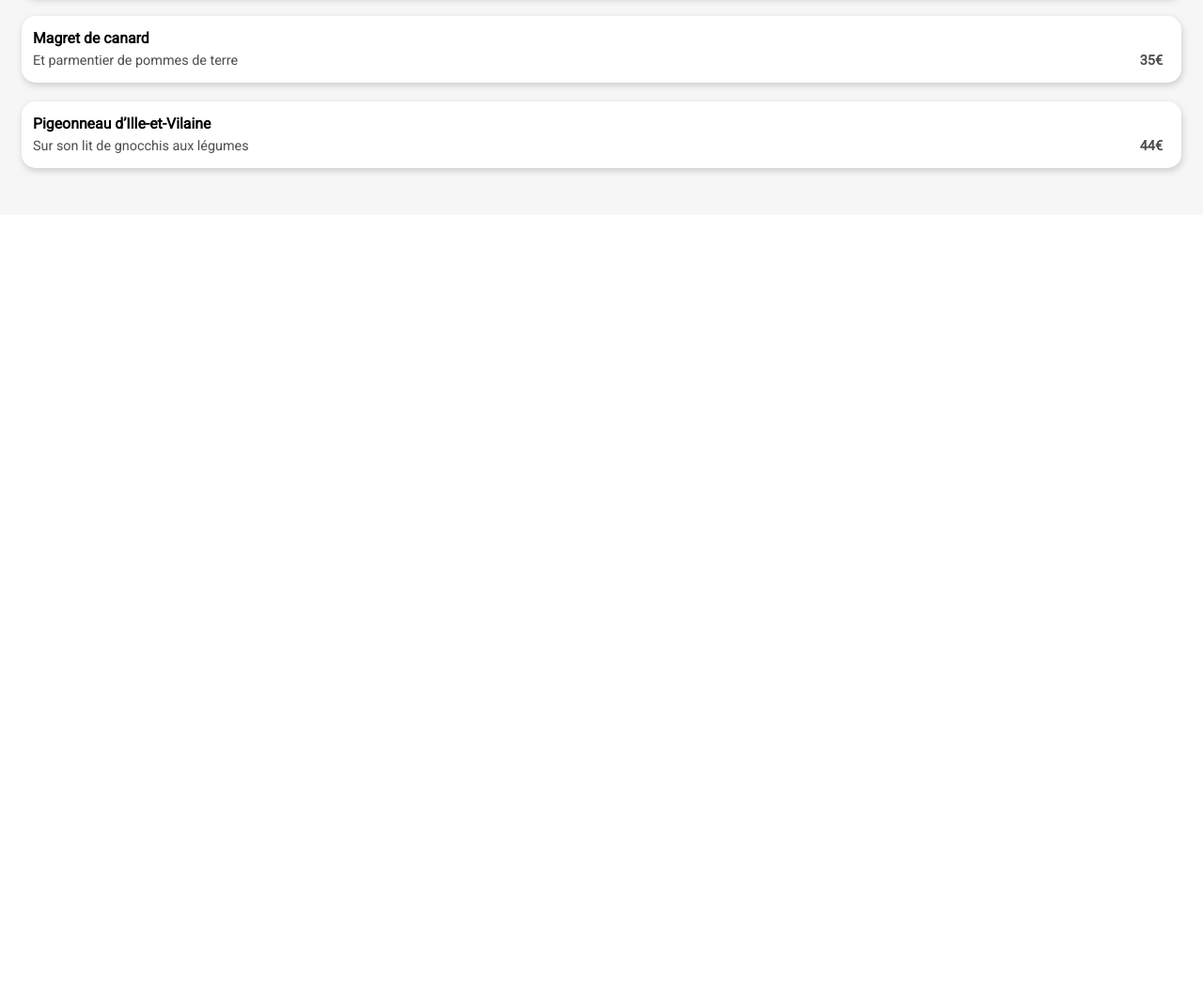
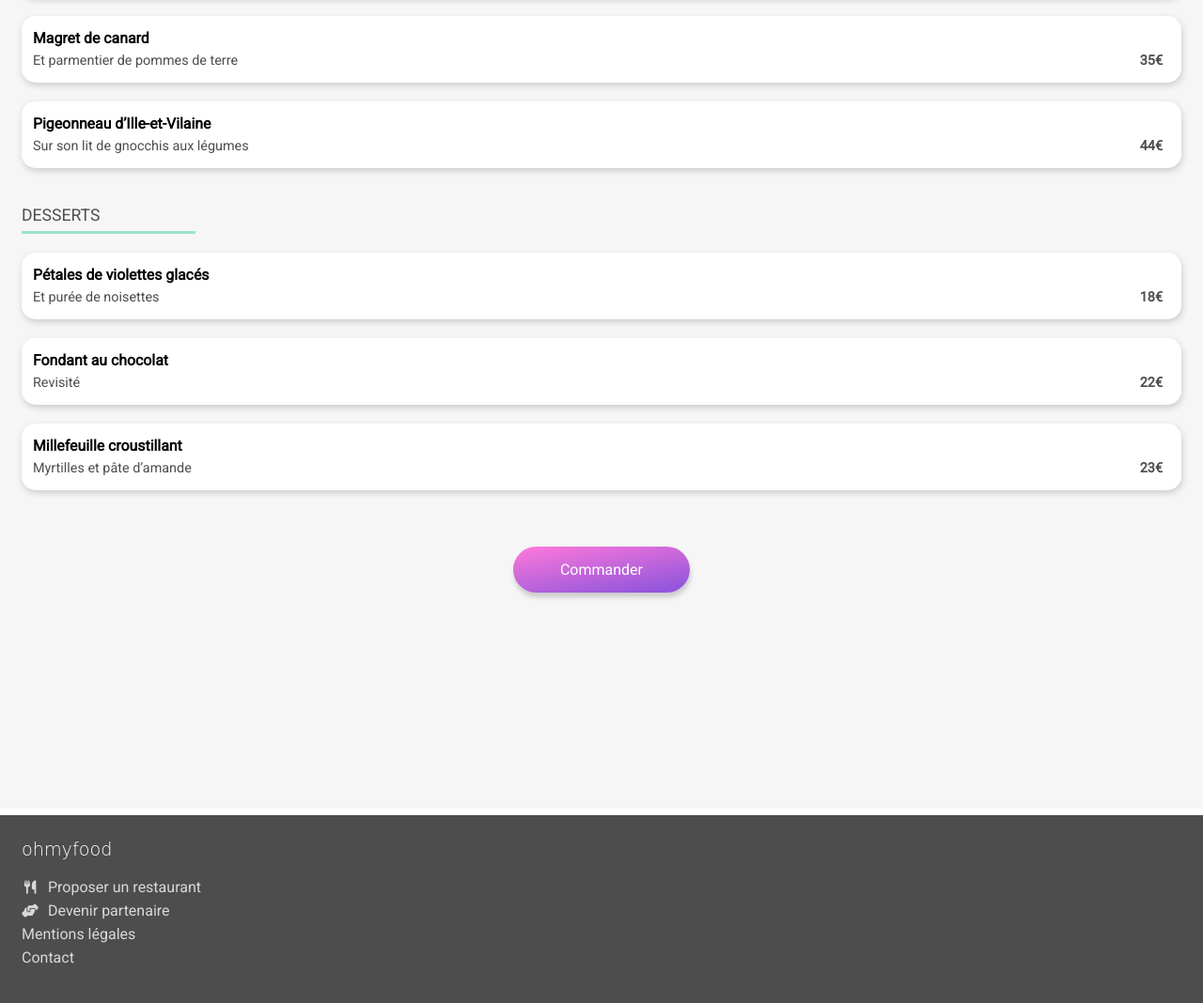
Before and after one commit to Emi-vas/EmilienVaschalde_3_18052021, a plain HTML site: page pages/menu_alafrancaise.html in a window 1280 px wide. Shown: the part 842-1910 px from the top of the page at 94% size. Before the commit the page ends 1121 px from the top, so only its background shows below. Drawn offline with Linux system fonts and the light colour scheme; a web font is replaced by a local one.

Commit message:
fin menu 1

```diff
--- a/layouts/_body.scss
+++ b/layouts/_body.scss
@@ -11,6 +11,11 @@ body{
 
     color : $clr-txt;
 
+    a {
+        color: $clr-txt;
+        text-decoration: none;
+    }
+
     p, h2, h3, a, ul{
         font-family: 'Roboto', sans-serif;
     }
--- a/pages/menu_alafrancaise.html
+++ b/pages/menu_alafrancaise.html
@@ -12,7 +12,7 @@
 <body>
     <header>
         <h1>ohmyfood</h1>
-        <a href="http://www.google.fr" class="fleche"><i class="fas fa-arrow-left"></i></a>
+        <a href="https://emi-vas.github.io/EmilienVaschalde_3_18052021/" class="fleche"><i class="fas fa-arrow-left"></i></a>
     </header>
 
     <section class="image">
@@ -26,12 +26,12 @@
         <i class="fas fa-heart main__titre__coeur--actif"></i>
         </div>
 
-        <div class="menu">
+        <section class="menu">
             <h2 class="menu__titre">Entrées</h2>
             <div class="menu__under"></div>
             <div class="menu__anim">
 
-                <a href="#" class="menu__compo">
+                <div class="menu__compo">
                     <p> <strong class="menu__compo--black">Tartare de poulpe acidulé</strong> <br>
                         Aux zests d'orange
                     </p>
@@ -40,9 +40,9 @@
                         <p><strong>25€</strong></p>
                         <div class="menu__compo__check"><i class="fas fa-check-circle"></i></div>
                     </div>
-                </a>
+                </div>
 
-                <a href="#" class="menu__compo">
+                <div class="menu__compo">
                     <p> <strong class="menu__compo--black">Velouté de légumes d'antan</strong> <br>
                         Carotte, panais, topinambour
                     </p>
@@ -50,9 +50,9 @@
                         <p><strong>35€</strong></p>
                         <div class="menu__compo__check"><i class="fas fa-check-circle"></i></div>
                     </div>
-                </a>
+                </div>
 
-                <a href="#" class="menu__compo">
+                <div class="menu__compo">
                     <p> <strong class="menu__compo--black">Soupe à l'oignon</strong> <br>
                         Revisitée
                     </p>
@@ -60,16 +60,16 @@
                         <p><strong>35€</strong></p>
                         <div class="menu__compo__check"><i class="fas fa-check-circle"></i></div>
                     </div>
-                </a>
+                </div>
             </div>
-        </div>
+        </section>
 
-        <div class="menu">
+        <section class="menu">
             <h2 class="menu__titre">Plats</h2>
             <div class="menu__under"></div>
             <div class="menu__anim">
 
-                <a href="#" class="menu__compo">
+                <div class="menu__compo">
                     <p> <strong class="menu__compo--black">Coquilles Saint-Jacques</strong> <br>
                         Accompagnées d'une purée de panais
                     </p>
@@ -78,9 +78,9 @@
                         <p><strong>40€</strong></p>
                         <div class="menu__compo__check"><i class="fas fa-check-circle"></i></div>
                     </div>
-                </a>
+                </div>
 
-                <a href="#" class="menu__compo">
+                <div class="menu__compo">
                     <p> <strong class="menu__compo--black">Magret de canard</strong> <br>
                         Et parmentier de pommes de terre
                     </p>
@@ -88,9 +88,9 @@
                         <p><strong>35€</strong></p>
                         <div class="menu__compo__check"><i class="fas fa-check-circle"></i></div>
                     </div>
-                </a>
+                </div>
 
-                <a href="#" class="menu__compo">
+                <div class="menu__compo">
                     <p> <strong class="menu__compo--black">Pigeonneau d’Ille-et-Vilaine</strong> <br>
                         Sur son lit de gnocchis aux légumes
                     </p>
@@ -98,15 +98,61 @@
                         <p><strong>44€</strong></p>
                         <div class="menu__compo__check"><i class="fas fa-check-circle"></i></div>
                     </div>
-                </a>
+                </div>
             </div>
-        </div>
+        </section>
 
+        <section class="menu">
+            <h2 class="menu__titre">Desserts</h2>
+            <div class="menu__under"></div>
+            <div class="menu__anim">
 
+                <div class="menu__compo">
+                    <p> <strong class="menu__compo--black">Pétales de violettes glacés</strong> <br>
+                        Et purée de noisettes
+                    </p>
 
+                    <div class="menu__compo__prix">
+                        <p><strong>18€</strong></p>
+                        <div class="menu__compo__check"><i class="fas fa-check-circle"></i></div>
+                    </div>
+                </div>
 
+                <div class="menu__compo">
+                    <p> <strong class="menu__compo--black">Fondant au chocolat</strong> <br>
+                        Revisité
+                    </p>
+                    <div class="menu__compo__prix">
+                        <p><strong>22€</strong></p>
+                        <div class="menu__compo__check"><i class="fas fa-check-circle"></i></div>
+                    </div>
+                </div>
+
+                <div class="menu__compo">
+                    <p> <strong class="menu__compo--black">Millefeuille croustillant</strong> <br>
+                        Myrtilles et pâte d’amande
+                    </p>
+                    <div class="menu__compo__prix">
+                        <p><strong>23€</strong></p>
+                        <div class="menu__compo__check"><i class="fas fa-check-circle"></i></div>
+                    </div>
+                </div>
+            </div>
+        </section>
+
+        <section class="button">
+            <a class="button__main">Commander</a>
+        </section>
     </main>
 
-
+    <footer>
+        <a href="#" class="footer__titre"><h1>ohmyfood</h1></a>
+        <ul>
+            <li><a href="#"><i class="fas fa-utensils fa-fw"></i>Proposer un restaurant</a> </li>
+            <li><a href="#"><i class="fas fa-hands-helping fa-fw"></i>Devenir partenaire</a> </li>
+            <li><a href="#">Mentions légales</a> </li>
+            <li><a href="#">Contact</a> </li>
+        </ul>
+    </footer>
 </body>
 </html>
--- a/pages/menu_style.scss
+++ b/pages/menu_style.scss
@@ -2,7 +2,7 @@
 @import "../layouts/_header";
 @import "../layouts/_footer";
 
-@import "../utils/_mixin";
+@import "../utils/mixin";
 @import "../utils/_varialbes";
 
 
@@ -41,6 +41,7 @@ main {
             @include coeur-bg-actif;
         }
         .main__titre__coeur--actif:hover {
+
             @include coeur-actif-hover;
         }
     }
@@ -153,3 +154,22 @@ main {
         transform: scaleY(1);
     }
 }
+
+.button {
+    @include flex-center;
+    margin-bottom: 200px;
+
+
+    &__main {
+        @include button-main;
+        padding-right: 50px;
+        padding-left: 50px;
+    }
+}
+
+footer {
+    position: absolute;
+    bottom: -1110px;
+    right: 0;
+    left: 0;
+}
```
Also changed, not shown: index.html (+8 -8 lines), pages/menu_style.css, style/style.css, 2 other files.
